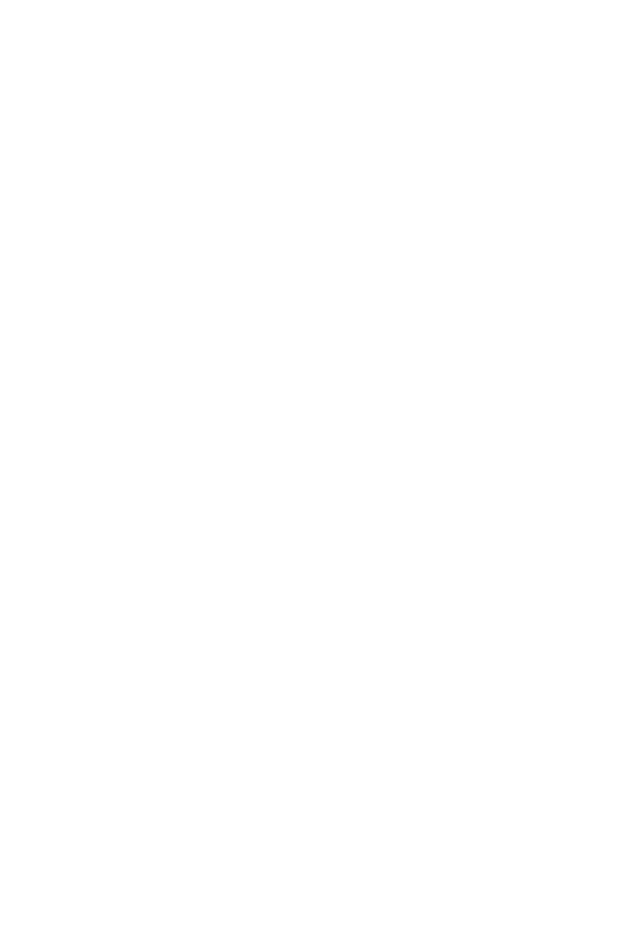
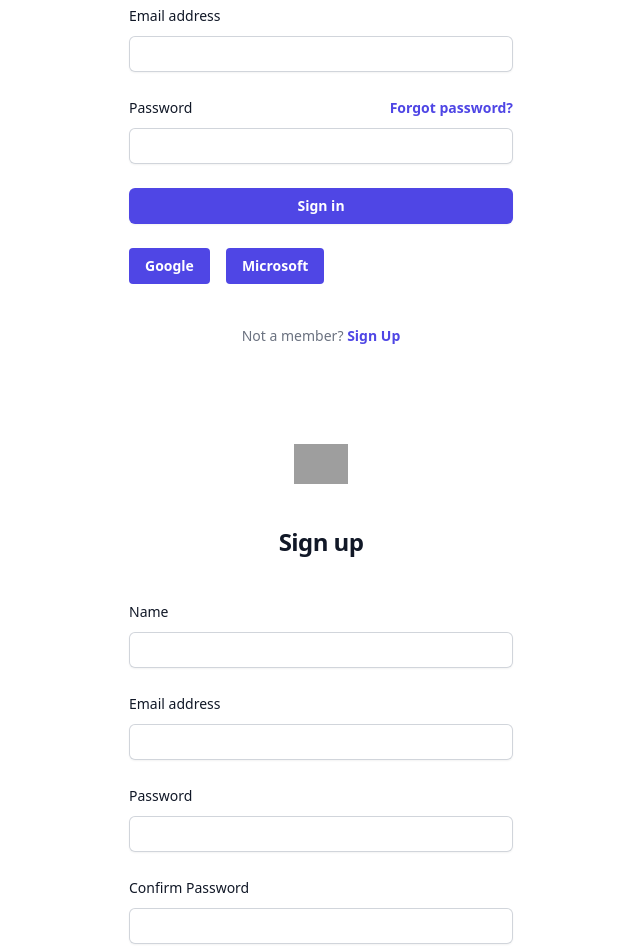
Before and after one commit to saurabhshalu/meet-planner, a React (Vite) app in the folder frontend/: page / in a window 1280 px wide. Shown: the part 200-1152 px from the top of the page, without its empty margins (319-959 px from the left). Before the commit the page ends 800 px from the top, so only its background shows below. Built offline with nearby package versions, Linux system fonts and the light colour scheme; no server answers; grey boxes are pictures that could not be loaded.

Commit message:
Login Signup html page

```diff
--- a/frontend/src/App.jsx
+++ b/frontend/src/App.jsx
@@ -35,12 +35,11 @@
 
   return (
     <>
-      {user ? (
+      {/* {user ? (
         <div>
           Hello {user.displayName}... <button onClick={logout}>Logout</button>
         </div>
       ) : (
-        <>
         <button
           className="bg-slate-500 px-10 py-2 border-0"
           onClick={() => {
@@ -58,7 +57,203 @@
             Login with Microsoft
           </button>
         </>
-      )}
+
+
+      )} */}
+      <div className="flex min-h-full flex-1 flex-col justify-center px-6 py-12 lg:px-8">
+        <div className="sm:mx-auto sm:w-full sm:max-w-sm">
+          <img
+            className="mx-auto h-10 w-auto"
+            src="https://tailwindui.com/img/logos/mark.svg?color=indigo&shade=600"
+            alt="Your Company"
+          />
+          <h2 className="mt-10 text-center text-2xl font-bold leading-9 tracking-tight text-gray-900">
+            Sign in to your account
+          </h2>
+        </div>
+
+        <div className="mt-10 sm:mx-auto sm:w-full sm:max-w-sm">
+          <form className="space-y-6" action="#" method="POST">
+            <div>
+              <label htmlFor="email" className="block text-sm font-medium leading-6 text-gray-900">
+                Email address
+              </label>
+              <div className="mt-2">
+                <input
+                  id="email"
+                  name="email"
+                  type="email"
+                  autoComplete="email"
+                  required
+                  className="block w-full rounded-md border-0 py-1.5 text-gray-900 shadow-sm ring-1 ring-inset ring-gray-300 placeholder:text-gray-400 focus:ring-2 focus:ring-inset focus:ring-indigo-600 sm:text-sm sm:leading-6"
+                />
+              </div>
+            </div>
+
+            <div>
+              <div className="flex items-center justify-between">
+                <label htmlFor="password" className="block text-sm font-medium leading-6 text-gray-900">
+                  Password
+                </label>
+                <div className="text-sm">
+                  <a href="#" className="font-semibold text-indigo-600 hover:text-indigo-500">
+                    Forgot password?
+                  </a>
+                </div>
+              </div>
+              <div className="mt-2">
+                <input
+                  id="password"
+                  name="password"
+                  type="password"
+                  autoComplete="current-password"
+                  required
+                  className="block w-full rounded-md border-0 py-1.5 text-gray-900 shadow-sm ring-1 ring-inset ring-gray-300 placeholder:text-gray-400 focus:ring-2 focus:ring-inset focus:ring-indigo-600 sm:text-sm sm:leading-6"
+                />
+              </div>
+            </div>
+
+            <div>
+              <button
+                type="submit"
+                className="flex w-full justify-center rounded-md bg-indigo-600 px-3 py-1.5 text-sm font-semibold leading-6 text-white shadow-sm hover:bg-indigo-500 focus-visible:outline focus-visible:outline-2 focus-visible:outline-offset-2 focus-visible:outline-indigo-600"
+              >
+                Sign in
+              </button>
+            </div>
+
+            {/* <div>
+              <button
+                type="button"
+                className="flex w justify-center rounded-md bg-indigo-600 px-3 py-1.5 text-sm font-semibold leading-6 text-white shadow-sm hover:bg-indigo-500 focus-visible:outline focus-visible:outline-2 focus-visible:outline-offset-2 focus-visible:outline-indigo-600"
+              >
+                Sign in with Google
+              </button>
+
+              <button
+                type="submit"
+                className="flex w justify-center rounded-md bg-indigo-600 px-3 py-1.5 text-sm font-semibold leading-6 text-white shadow-sm hover:bg-indigo-500 focus-visible:outline focus-visible:outline-2 focus-visible:outline-offset-2 focus-visible:outline-indigo-600"
+              >
+                Sign in with Microsoft
+              </button>
+            </div> */}
+
+            <div class="space-x-4">
+              <button class="bg-indigo-600  text-white text-sm font-semibold  py-2 px-4 rounded">  Google   </button>
+              <button class="bg-indigo-600  text-white text-sm font-semibold  py-2 px-4 rounded"> Microsoft </button>
+          </div>
+
+
+
+          </form>
+
+          <p className="mt-10 text-center text-sm text-gray-500">
+            Not a member?{' '}
+            <a href="#" className="font-semibold leading-6 text-indigo-600 hover:text-indigo-500">
+              Sign Up
+            </a>
+          </p>
+        </div>
+      </div>
+
+
+
+      <div className="flex min-h-full flex-1 flex-col justify-center px-6 py-12 lg:px-8">
+        <div className="sm:mx-auto sm:w-full sm:max-w-sm">
+          <img
+            className="mx-auto h-10 w-auto"
+            src="https://tailwindui.com/img/logos/mark.svg?color=indigo&shade=600"
+            alt="Your Company"
+          />
+          <h2 className="mt-10 text-center text-2xl font-bold leading-9 tracking-tight text-gray-900">
+            Sign up
+          </h2>
+        </div>
+
+        <div className="mt-10 sm:mx-auto sm:w-full sm:max-w-sm">
+          <form className="space-y-6" action="#" method="POST">
+          <div>
+              <label htmlFor="Name" className="block text-sm font-medium leading-6 text-gray-900">
+                Name
+              </label>
+              <div className="mt-2">
+                <input
+                  id="name"
+                  name="name"
+                  type="name"
+                  autoComplete="name"
+                  required
+                  className="block w-full rounded-md border-0 py-1.5 text-gray-900 shadow-sm ring-1 ring-inset ring-gray-300 placeholder:text-gray-400 focus:ring-2 focus:ring-inset focus:ring-indigo-600 sm:text-sm sm:leading-6"
+                />
+              </div>
+            </div>
+
+            <div>
+              <label htmlFor="email" className="block text-sm font-medium leading-6 text-gray-900">
+                Email address
+              </label>
+              <div className="mt-2">
+                <input
+                  id="email"
+                  name="email"
+                  type="email"
+                  autoComplete="email"
+                  required
+                  className="block w-full rounded-md border-0 py-1.5 text-gray-900 shadow-sm ring-1 ring-inset ring-gray-300 placeholder:text-gray-400 focus:ring-2 focus:ring-inset focus:ring-indigo-600 sm:text-sm sm:leading-6"
+                />
+              </div>
+            </div>
+
+            <div>
+              <div className="flex items-center justify-between">
+                <label htmlFor="password" className="block text-sm font-medium leading-6 text-gray-900">
+                  Password
+                </label>
+              </div>
+              <div className="mt-2">
+                <input
+                  id="password"
+                  name="password"
+                  type="password"
+                  autoComplete="password"
+                  required
+                  className="block w-full rounded-md border-0 py-1.5 text-gray-900 shadow-sm ring-1 ring-inset ring-gray-300 placeholder:text-gray-400 focus:ring-2 focus:ring-inset focus:ring-indigo-600 sm:text-sm sm:leading-6"
+                />
+              </div>
+            </div>
+
+            <div>
+              <div className="flex items-center justify-between">
+                <label htmlFor="confirmpassword" className="block text-sm font-medium leading-6 text-gray-900">
+                  Confirm Password
+                </label>
+              </div>
+              <div className="mt-2">
+                <input
+                  id="confirmpassword"
+                  name="confirmpassword"
+                  type="confirmpassword"
+                  autoComplete="confirmpassword"
+                  required
+                  className="block w-full rounded-md border-0 py-1.5 text-gray-900 shadow-sm ring-1 ring-inset ring-gray-300 placeholder:text-gray-400 focus:ring-2 focus:ring-inset focus:ring-indigo-600 sm:text-sm sm:leading-6"
+                />
+              </div>
+            </div>
+
+
+
+            <div>
+              <button
+                type="submit"
+                className="flex w-full justify-center rounded-md bg-indigo-600 px-3 py-1.5 text-sm font-semibold leading-6 text-white shadow-sm hover:bg-indigo-500 focus-visible:outline focus-visible:outline-2 focus-visible:outline-offset-2 focus-visible:outline-indigo-600"
+              >
+                Sign up
+              </button>
+            </div>
+          </form>
+        </div>
+      </div>
+
     </>
   );
 }
```
Lines whose indentation alone changed are shown as unchanged.
